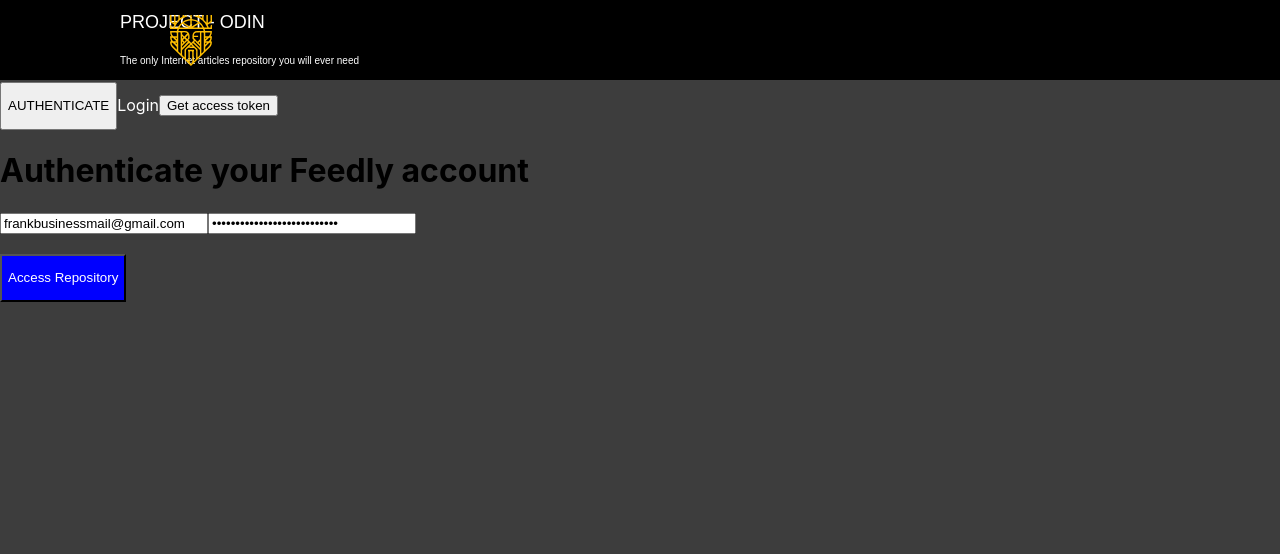
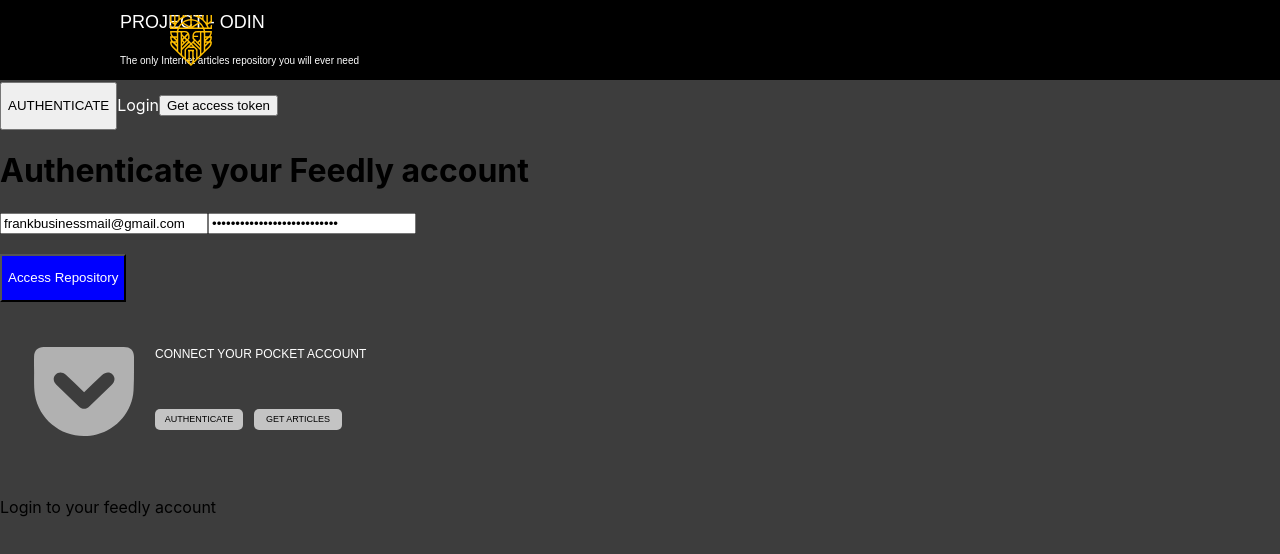
Before and after one commit to FrankZhang2046/Odin-capstone, a React (Create React App) app in the folder client/: page /login in a window 1280 px wide. Shown: the top 554 px of the page. Built offline with nearby package versions, Linux system fonts and the light colour scheme.

Commit message:
pocket login component layout built

```diff
--- /dev/null
+++ b/client/src/components/FeedlyLogin/FeedlyLogin.js
@@ -0,0 +1,12 @@
+import React from 'react';
+import "./FeedlyLogin.scss";
+
+export default class FeedlyLogin extends React.Component{
+    render(){
+        return(
+            <div>
+                <p>Login to your feedly account</p>
+            </div>
+        )
+    }
+}
--- a/client/src/components/Login/Login.js
+++ b/client/src/components/Login/Login.js
@@ -2,6 +2,10 @@ import React, { Component } from "react";
 import axios from "axios";
 import ConsumerKey from "../../data/consumerKey";
 import { Link } from "react-router-dom";
+import PocketLogin from "../PocketLogin/PocketLogin";
+import FeedlyLogin from "../FeedlyLogin/FeedlyLogin";
+// import './Login.scss';
+
 const domainName = window.location.href;
 
 class Login extends Component {
@@ -42,14 +46,7 @@ class Login extends Component {
 
   render() {
     return (
-      <div
-        style={{
-          display: "flex",
-          flexDirection: "column",
-          width: "50%",
-          justifyContent: "center"
-        }}
-      >
+      <div>
         <div>
           <h1>Authenticate your Pocket account</h1>
           <button onClick={this.getRequestToken} style={{ height: "48px" }}>
@@ -89,7 +86,8 @@ class Login extends Component {
               Access Repository
             </button>
           </Link>
-
+          <PocketLogin />
+          <FeedlyLogin />
       </div>
     );
   }
--- /dev/null
+++ b/client/src/components/PocketLogin/PocketLogin.js
@@ -0,0 +1,26 @@
+import React from "react";
+import "./PocketLogin.scss";
+import pocketIcon from "../../assets/pocket-icon-large.svg";
+
+export default class PocketLogin extends React.Component {
+  render() {
+    return (
+      <div className="pocketLogin">
+        <img className="pocketLogin__icon" src={pocketIcon} alt="pocket-icon" />
+        <div className="pocketLogin__control">
+          <p className="pocketLogin__control--cta">
+            CONNECT YOUR POCKET ACCOUNT
+          </p>
+          <div className="pocketLogin__control-button">
+            <button className="pocketLogin__control-button-authen">
+              AUTHENTICATE
+            </button>
+            <button className="pocketLogin__control-button-get-articles">
+              GET ARTICLES
+            </button>
+          </div>
+        </div>
+      </div>
+    );
+  }
+}
--- /dev/null
+++ b/client/src/components/PocketLogin/PocketLogin.scss
@@ -0,0 +1,49 @@
+@import '../../styles/scss/master.scss';
+
+.pocketLogin{
+    display:flex;
+    width: 100%;
+
+    &__icon{
+        margin-left: 34px;
+        margin-top: 45px;
+        margin-bottom: 45px;
+    }
+
+    &__control{
+        display: flex;
+        flex-direction: column;
+        justify-content: space-between;
+        width: 227px;
+        height: 83px;
+        margin-left: 21px;
+        margin-top: 45px;
+
+
+        &--cta{
+            margin: 0px;
+            width: 100%;
+            font-family: Arial;
+            font-style: normal;
+            font-weight: normal;
+            font-size: 12px;
+            line-height: 14px;
+
+            color: #FFFFFF;
+        }
+
+        &-button{
+            display: flex;
+            justify-content: space-between;
+
+            &-authen{
+                @include loginButton;
+             }
+             &-get-articles{
+                @include loginButton;
+                margin-right: 40px;
+             }
+        }
+
+    }
+}
--- a/client/src/styles/scss/master.scss
+++ b/client/src/styles/scss/master.scss
@@ -2,3 +2,18 @@
     font-family: "roboto";
     src: url('../../assets/Roboto/Roboto-Regular.ttf') format('truetype');
 }
+
+@mixin loginButton {
+    background: #C4C4C4;
+    border-radius: 5px;
+    border: none;
+    width:88px;
+    height:21px;
+
+    font-family: Arial;
+    font-style: normal;
+    font-weight: normal;
+    font-size: 9px;
+    line-height: 10px;
+    color: #000000;
+}
```
Also changed, not shown: client/src/components/Login/Login.scss (+3 -36 lines), client/src/components/FeedlyLogin/FeedlyLogin.scss (added).
